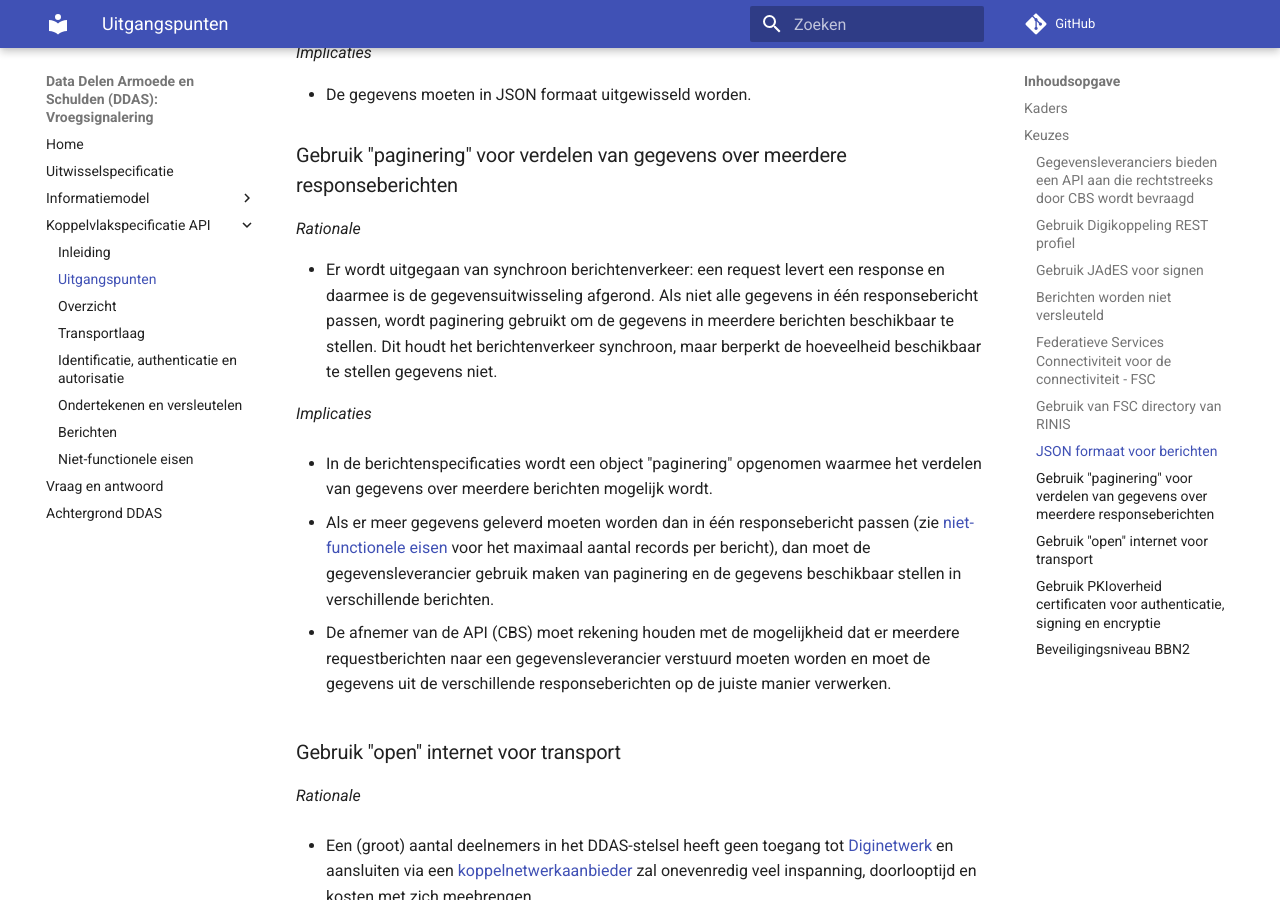
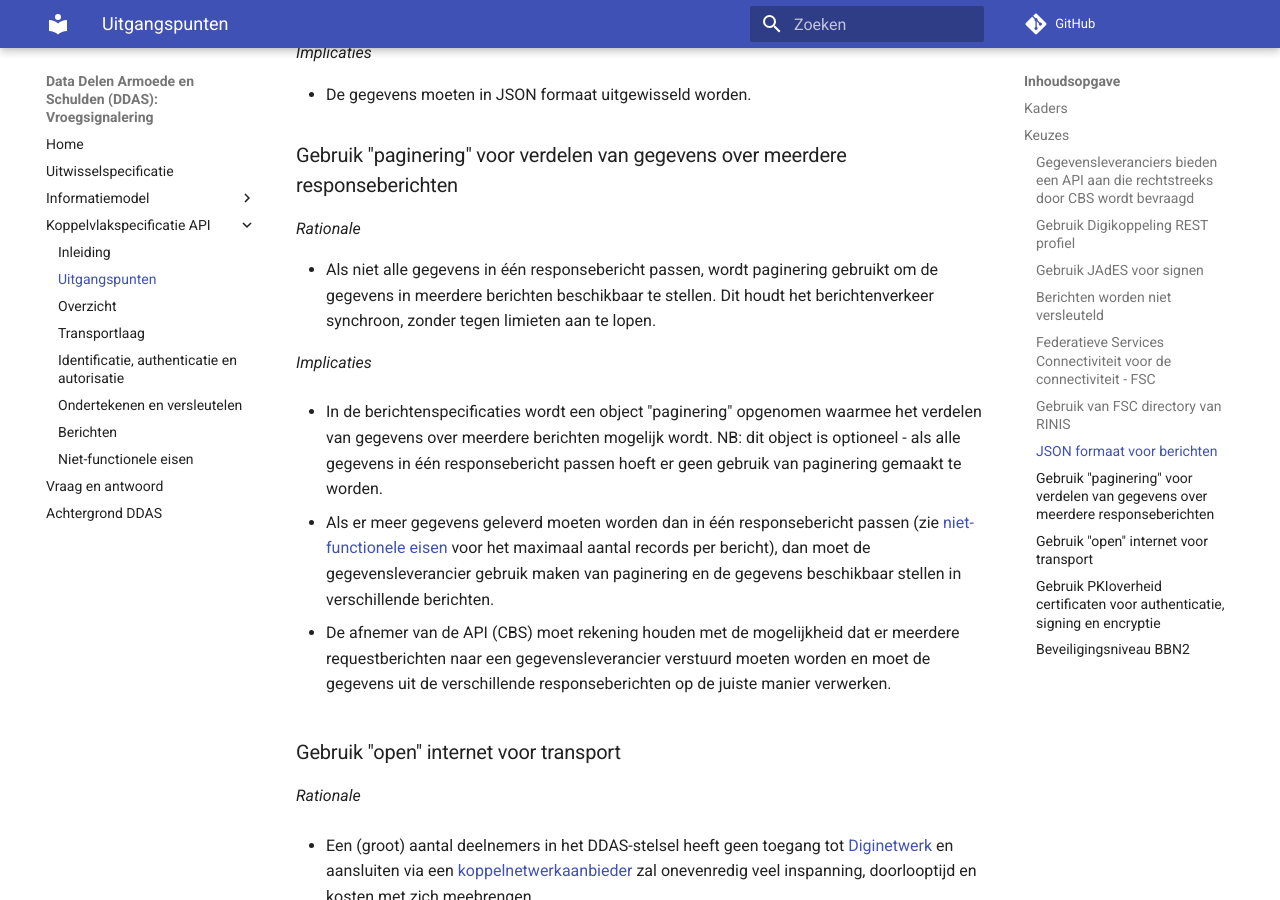
Before and after one commit to VNG-Realisatie/ddas-vroegsignalering, an MkDocs documentation site: the page built from docs/api/uitgangspunten.md, in a window 1280 px wide and 900 px high, scrolled down 4467 px. Built offline with MkDocs 1.6.1 and Material for MkDocs 9.7.7, drawn with Linux system fonts in a browser that asks for light colours; comment, search, counter and statistics services are not loaded; the version menu is left out.

Commit message:
Update uitgangspunten.md

```diff
--- a/docs/api/uitgangspunten.md
+++ b/docs/api/uitgangspunten.md
@@ -164,11 +164,11 @@ De volgende keuzes zijn gemaakt:
 
   *Rationale*
 
-  - Er wordt uitgegaan van synchroon berichtenverkeer: een request levert een response en daarmee is de gegevensuitwisseling afgerond. Als niet alle gegevens in één responsebericht passen, wordt paginering gebruikt om de gegevens in meerdere berichten beschikbaar te stellen. Dit houdt het berichtenverkeer synchroon, maar berperkt de hoeveelheid beschikbaar te stellen gegevens niet.
+  - Als niet alle gegevens in één responsebericht passen, wordt paginering gebruikt om de gegevens in meerdere berichten beschikbaar te stellen. Dit houdt het berichtenverkeer synchroon, zonder tegen limieten aan te lopen.
 
   *Implicaties*
 
-  - In de berichtenspecificaties wordt een object "paginering" opgenomen waarmee het verdelen van gegevens over meerdere berichten mogelijk wordt.
+  - In de berichtenspecificaties wordt een object "paginering" opgenomen waarmee het verdelen van gegevens over meerdere berichten mogelijk wordt. NB: dit object is optioneel - als alle gegevens in één responsebericht passen hoeft er geen gebruik van paginering gemaakt te worden.
 
   - Als er meer gegevens geleverd moeten worden dan in één responsebericht passen (zie [niet-functionele eisen](non-functionals.md#performance) voor het maximaal aantal records per bericht), dan moet de gegevensleverancier gebruik maken van paginering en de gegevens beschikbaar stellen in verschillende berichten.
 
```
